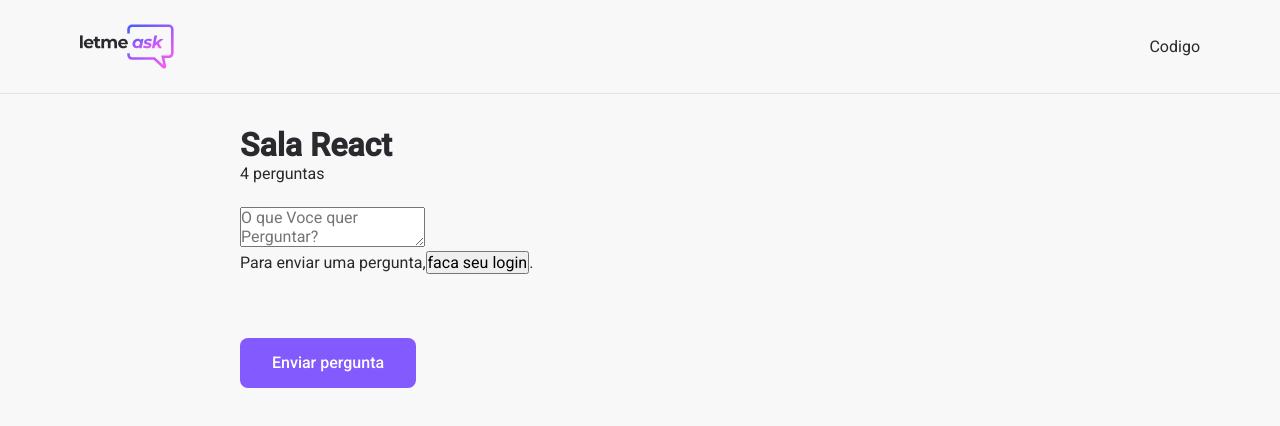
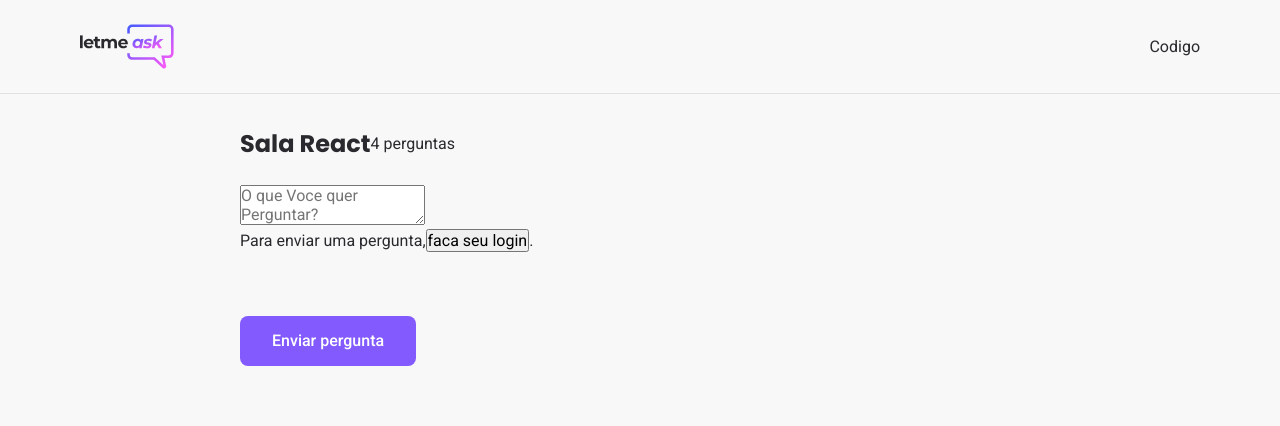
Before and after one commit to Hugovarellaa/Projeto-02, a React (Create React App) app: page /rooms/1 in a window 1280 px wide. Shown: the top 426 px of the page. Built offline with nearby package versions, Linux system fonts and the light colour scheme; no server answers.

Commit message:
Terceira Aula
50:05

```diff
--- a/src/styles/room.scss
+++ b/src/styles/room.scss
@@ -22,6 +22,13 @@
 
     .room-title{
       margin: 32px 0 24px;
+      display:flex;
+      align-items: center;
+
+      h1{
+        font-family: "Poppins",sans-serif;
+        font-size: 24px;
+      }
     }
 
   }
```
